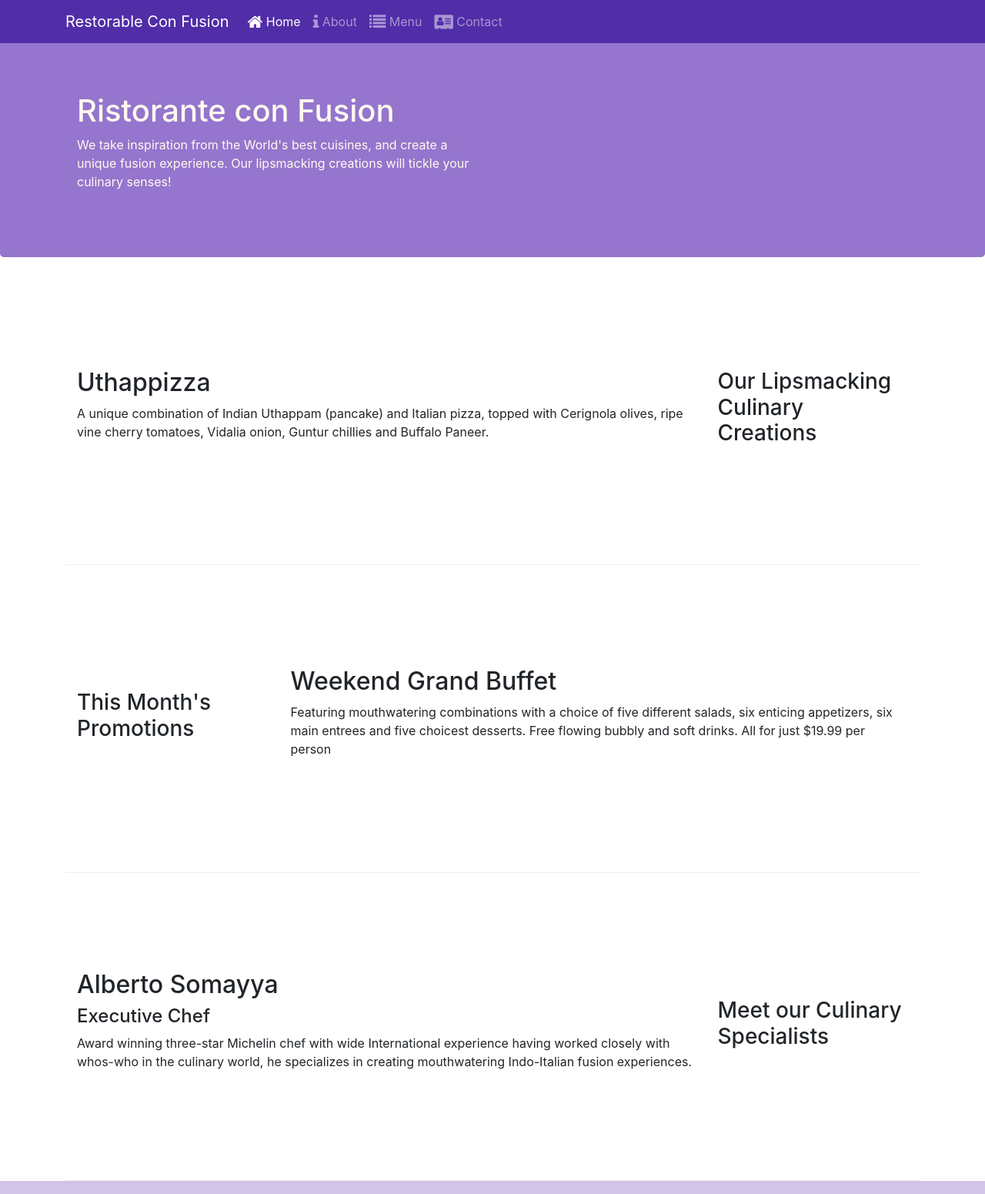
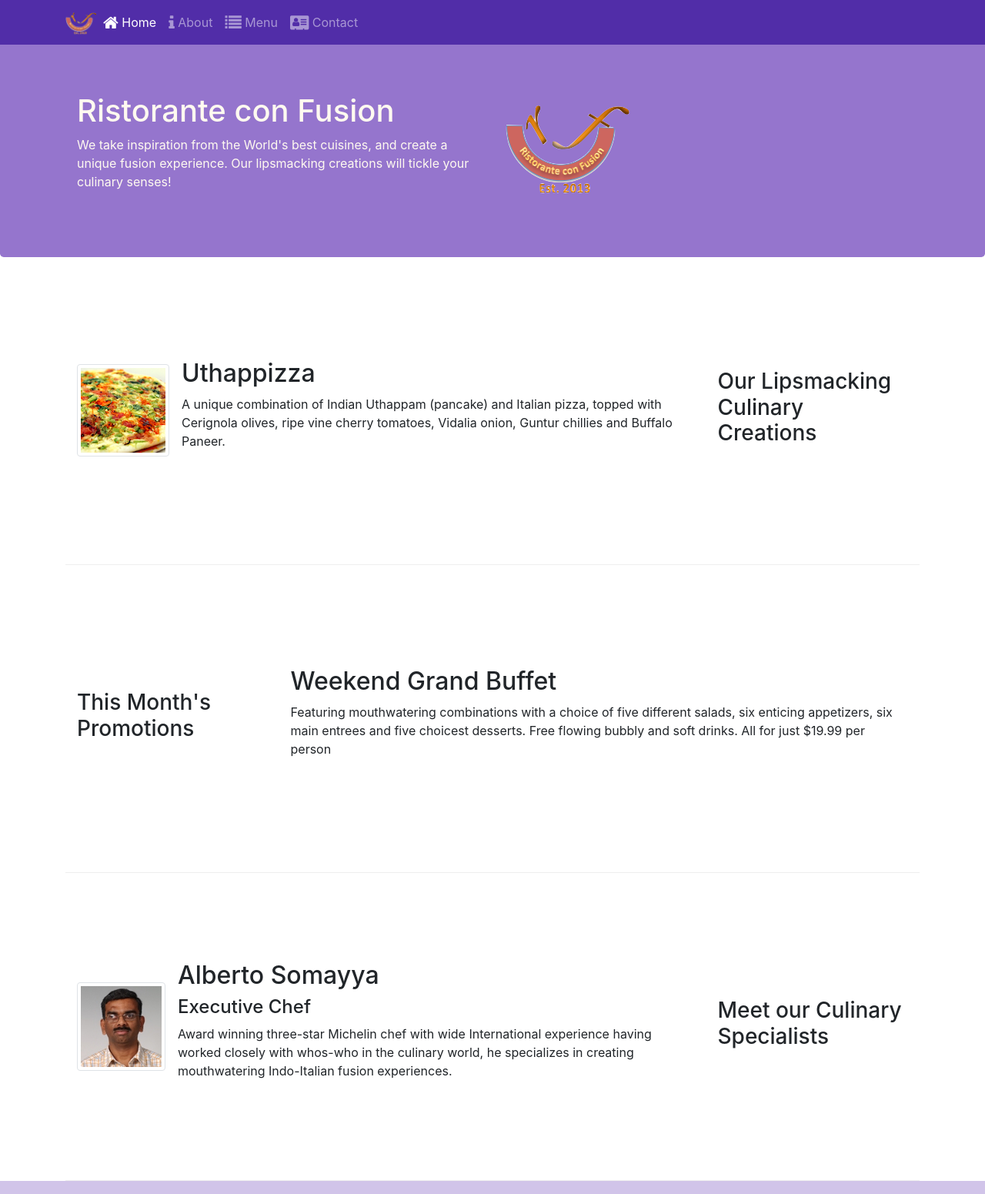
Before and after one commit to tranqanh/ex6, a website: page index.html in a window 1280 px wide. Shown: the top 1551 px of the page at 77% size. Drawn offline with nearby package versions, Linux system fonts and the light colour scheme.

Commit message:
Images and Media

```diff
--- a/index.html
+++ b/index.html
@@ -19,10 +19,12 @@
 <body>
     <nav class="navbar navbar-dark navbar-expand-lg fixed-top">
         <div class="container">
-            <a class="navbar-brand" href="./index.html">Restorable Con Fusion</a>
+
             <button class="navbar-toggler" type="button" data-toggle="collapse" data-target="#Navbar">
                 <span class="navbar-toggler-icon"></span>
             </button>
+
+            <a class="navbar-brand mr-auto" href="./index.html"><img src="img/logo.png" height="30" width="41"></a>
 
              <div class="collapse navbar-collapse" id="Navbar">
                     <ul class="navbar-nav mr-auto">
@@ -42,7 +44,8 @@
                     <h1>Ristorante con Fusion</h1>
                     <p>We take inspiration from the World's best cuisines, and create a unique fusion experience. Our lipsmacking creations will tickle your culinary senses!</p>
                 </div>
-                <div class="col-12 col-sm">
+                <div class="col-12 col-sm align-self-center">
+                    <img src="img/logo.png" class="img-fluid">
                 </div>
             </div>
         </div>
@@ -54,8 +57,18 @@
                 <h3>Our Lipsmacking Culinary Creations</h3>
             </div>
             <div class="col col-sm order-sm-first col-md">
-                <h2>Uthappizza</h2>
-                <p>A unique combination of Indian Uthappam (pancake) and Italian pizza, topped with Cerignola olives, ripe vine cherry tomatoes, Vidalia onion, Guntur chillies and Buffalo Paneer.</p>
+                <div class="media">
+                    <img class="d-flex mr-3 img-thumbnail align-self-center"
+                            src="img/uthappizza.png" alt="Uthappizza">
+                    <div class="media-body">
+                        <h2 class="mt-0">Uthappizza</h2>
+                        <p class="d-none d-sm-block">A unique combination of Indian Uthappam (pancake) and
+                            Italian pizza, topped with Cerignola olives, ripe vine
+                            cherry tomatoes, Vidalia onion, Guntur chillies and
+                            Buffalo Paneer.</p>
+                    </div>
+                </div>
+
             </div>
         </div>
 
@@ -75,9 +88,20 @@
                 <h3>Meet our Culinary Specialists</h3>
             </div>
             <div class="col col-sm order-sm-first col-md">
-                <h2>Alberto Somayya</h2>
-                <h4>Executive Chef</h4>
-                <p>Award winning three-star Michelin chef with wide International experience having worked closely with whos-who in the culinary world, he specializes in creating mouthwatering Indo-Italian fusion experiences. </p>
+                <div class="media">
+                    <img class="d-flex mr-3 img-thumbnail align-self-center"
+                            src="img/alberto.png" alt="Alberto Somayya">
+                    <div class="media-body">
+                        <h2 class="mt-0">Alberto Somayya</h2>
+                        <h4>Executive Chef</h4>
+                        <p class="d-none d-sm-block">Award winning three-star Michelin chef with wide
+                            International experience having worked closely with
+                            whos-who in the culinary world, he specializes in
+                            creating mouthwatering Indo-Italian fusion experiences.
+                        </p>
+                    </div>
+                </div>
+
             </div>
         </div>
     </div>
```
Also changed, not shown: aboutus.html (+5 -2 lines), contactus.html (+4 -2 lines), img/alberto.png (added), img/buffet.png (added), img/logo.png (added), img/uthappizza.png (added), 1 other file.
